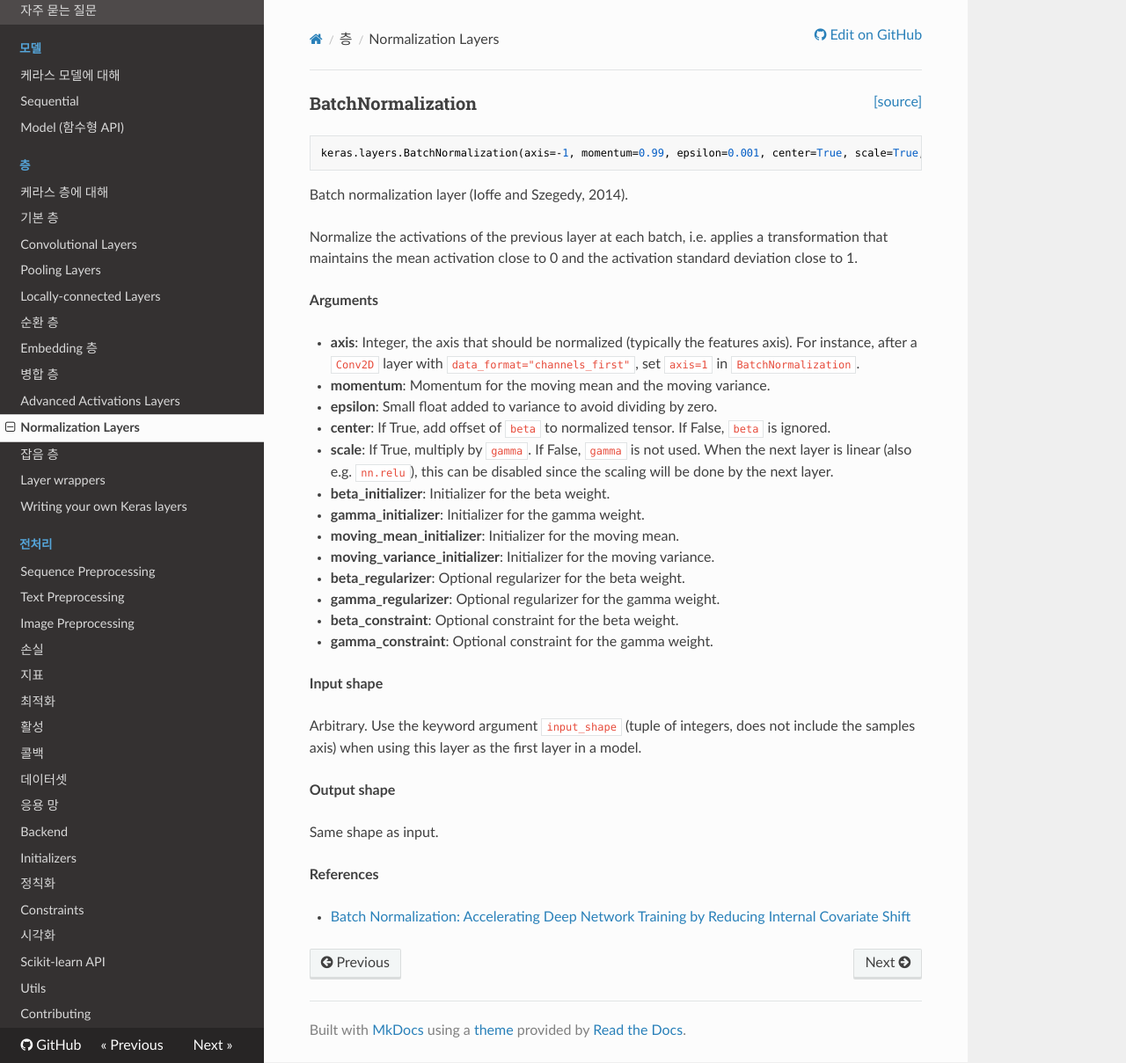
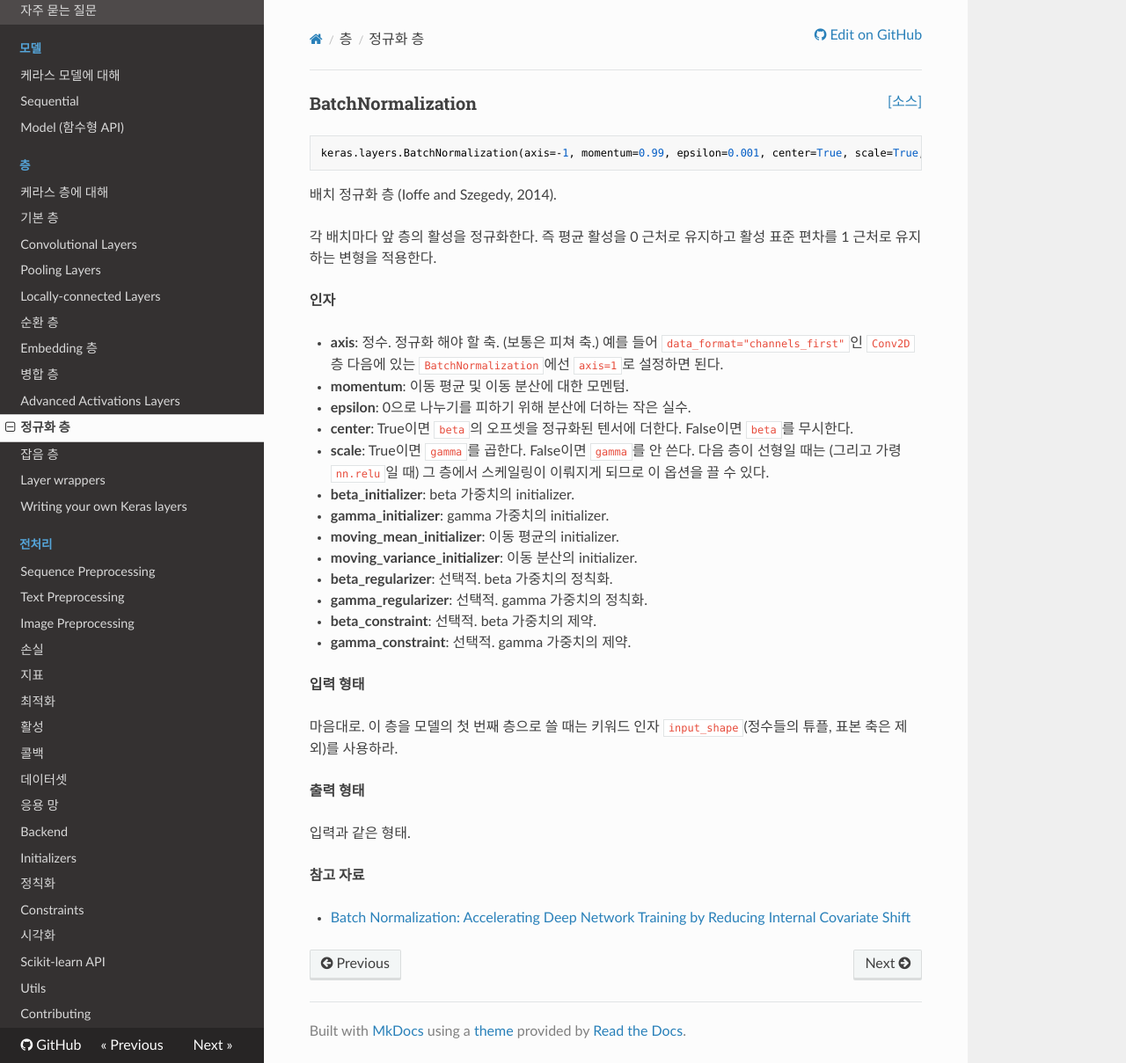
Before and after one commit to wariua/keras-docs-ko, an MkDocs documentation site: the page built from sources/layers/normalization.md, in a window 1280 px wide and 1209 px high. Shown: the whole window at 88% size. Built offline with MkDocs 1.6.1, drawn with Linux system fonts in a browser that asks for light colours; nearby versions of some CDN libraries; old or Windows-style settings are respelled for this version of MkDocs.

Commit message:
translated layers/normalization.md

````diff
--- a/mkdocs.yml
+++ b/mkdocs.yml
@@ -30,7 +30,7 @@ pages:
   - Embedding 층: layers/embeddings.md
   - 병합 층: layers/merge.md
   - Advanced Activations Layers: layers/advanced-activations.md
-  - Normalization Layers: layers/normalization.md
+  - 정규화 층: layers/normalization.md
   - 잡음 층: layers/noise.md
   - Layer wrappers: layers/wrappers.md
   - Writing your own Keras layers: layers/writing-your-own-keras-layers.md
--- a/sources/layers/normalization.md
+++ b/sources/layers/normalization.md
@@ -1,51 +1,51 @@
-<span style="float:right;">[[source]](https://github.com/keras-team/keras/blob/master/keras/layers/normalization.py#L16)</span>
+<span style="float:right;">[[소스]](https://github.com/keras-team/keras/blob/master/keras/layers/normalization.py#L16)</span>
 ### BatchNormalization
 
 ```python
 keras.layers.BatchNormalization(axis=-1, momentum=0.99, epsilon=0.001, center=True, scale=True, beta_initializer='zeros', gamma_initializer='ones', moving_mean_initializer='zeros', moving_variance_initializer='ones', beta_regularizer=None, gamma_regularizer=None, beta_constraint=None, gamma_constraint=None)
 ```
 
-Batch normalization layer (Ioffe and Szegedy, 2014).
+배치 정규화 층 (Ioffe and Szegedy, 2014).
 
-Normalize the activations of the previous layer at each batch,
-i.e. applies a transformation that maintains the mean activation
-close to 0 and the activation standard deviation close to 1.
+각 배치마다 앞 층의 활성을 정규화한다.
+즉 평균 활성을 0 근처로 유지하고 활성 표준 편차를
+1 근처로 유지하는 변형을 적용한다.
 
-__Arguments__
+__인자__
 
-- __axis__: Integer, the axis that should be normalized
-    (typically the features axis).
-    For instance, after a `Conv2D` layer with
-    `data_format="channels_first"`,
-    set `axis=1` in `BatchNormalization`.
-- __momentum__: Momentum for the moving mean and the moving variance.
-- __epsilon__: Small float added to variance to avoid dividing by zero.
-- __center__: If True, add offset of `beta` to normalized tensor.
-    If False, `beta` is ignored.
-- __scale__: If True, multiply by `gamma`.
-    If False, `gamma` is not used.
-    When the next layer is linear (also e.g. `nn.relu`),
-    this can be disabled since the scaling
-    will be done by the next layer.
-- __beta_initializer__: Initializer for the beta weight.
-- __gamma_initializer__: Initializer for the gamma weight.
-- __moving_mean_initializer__: Initializer for the moving mean.
-- __moving_variance_initializer__: Initializer for the moving variance.
-- __beta_regularizer__: Optional regularizer for the beta weight.
-- __gamma_regularizer__: Optional regularizer for the gamma weight.
-- __beta_constraint__: Optional constraint for the beta weight.
-- __gamma_constraint__: Optional constraint for the gamma weight.
+- __axis__: 정수. 정규화 해야 할 축.
+    (보통은 피쳐 축.)
+    예를 들어 `data_format="channels_first"`인
+    `Conv2D` 층 다음에 있는 `BatchNormalization`에선
+    `axis=1`로 설정하면 된다.
+- __momentum__: 이동 평균 및 이동 분산에 대한 모멘텀.
+- __epsilon__: 0으로 나누기를 피하기 위해 분산에 더하는 작은 실수.
+- __center__: True이면 `beta`의 오프셋을 정규화된 텐서에 더한다.
+    False이면 `beta`를 무시한다.
+- __scale__: True이면 `gamma`를 곱한다.
+    False이면 `gamma`를 안 쓴다.
+    다음 층이 선형일 때는 (그리고 가령 `nn.relu`일 때)
+    그 층에서 스케일링이 이뤄지게 되므로
+    이 옵션을 끌 수 있다.
+- __beta_initializer__: beta 가중치의 initializer.
+- __gamma_initializer__: gamma 가중치의 initializer.
+- __moving_mean_initializer__: 이동 평균의 initializer.
+- __moving_variance_initializer__: 이동 분산의 initializer.
+- __beta_regularizer__: 선택적. beta 가중치의 정칙화.
+- __gamma_regularizer__: 선택적. gamma 가중치의 정칙화.
+- __beta_constraint__: 선택적. beta 가중치의 제약.
+- __gamma_constraint__: 선택적. gamma 가중치의 제약.
 
-__Input shape__
+__입력 형태__
 
-Arbitrary. Use the keyword argument `input_shape`
-(tuple of integers, does not include the samples axis)
-when using this layer as the first layer in a model.
+마음대로. 이 층을 모델의 첫 번째 층으로 쓸 때는
+키워드 인자 `input_shape`(정수들의 튜플, 표본 축은
+제외)를 사용하라.
 
-__Output shape__
+__출력 형태__
 
-Same shape as input.
+입력과 같은 형태.
 
-__References__
+__참고 자료__
 
 - [Batch Normalization: Accelerating Deep Network Training by Reducing Internal Covariate Shift](https://arxiv.org/abs/1502.03167)
````
